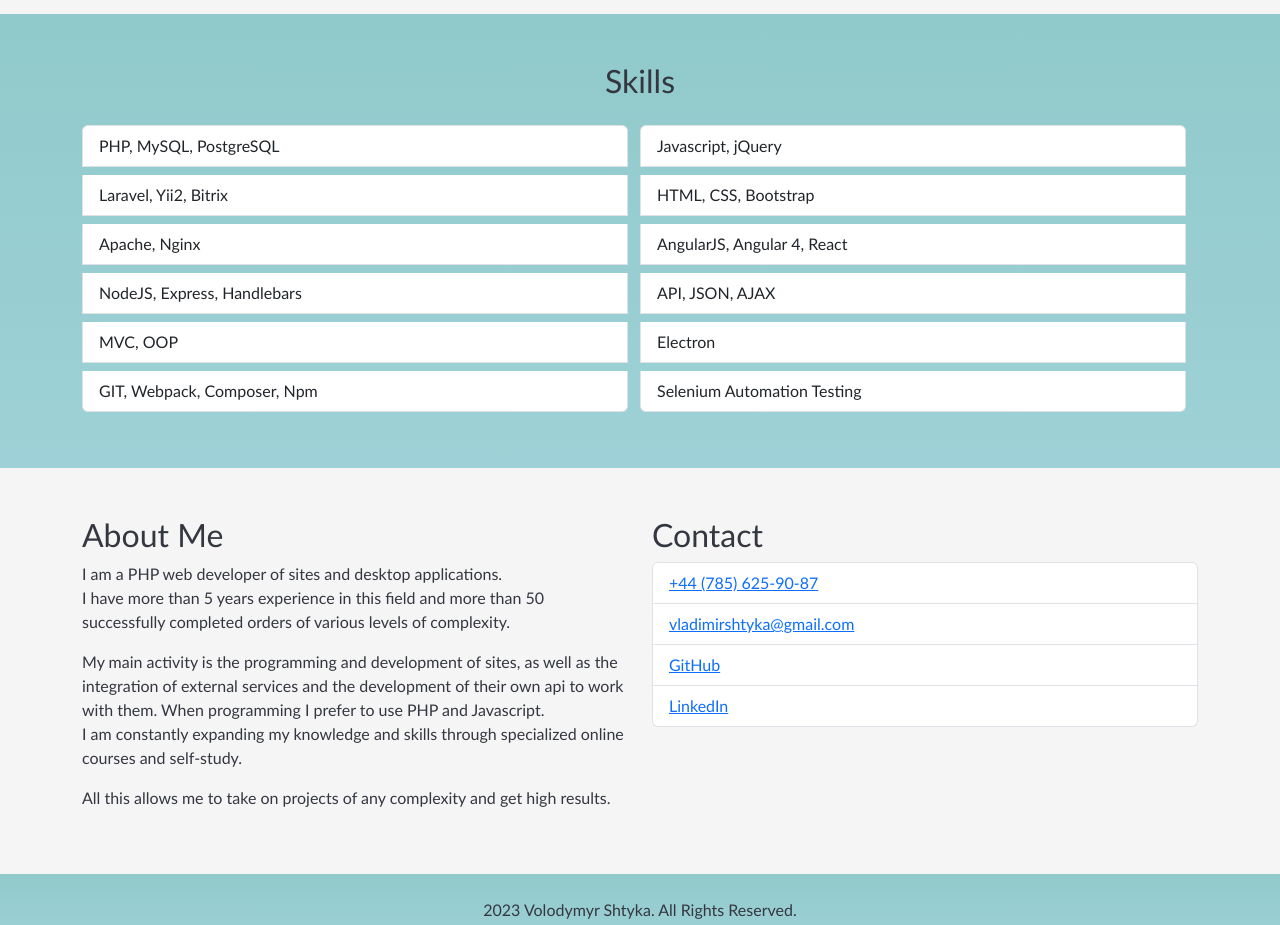
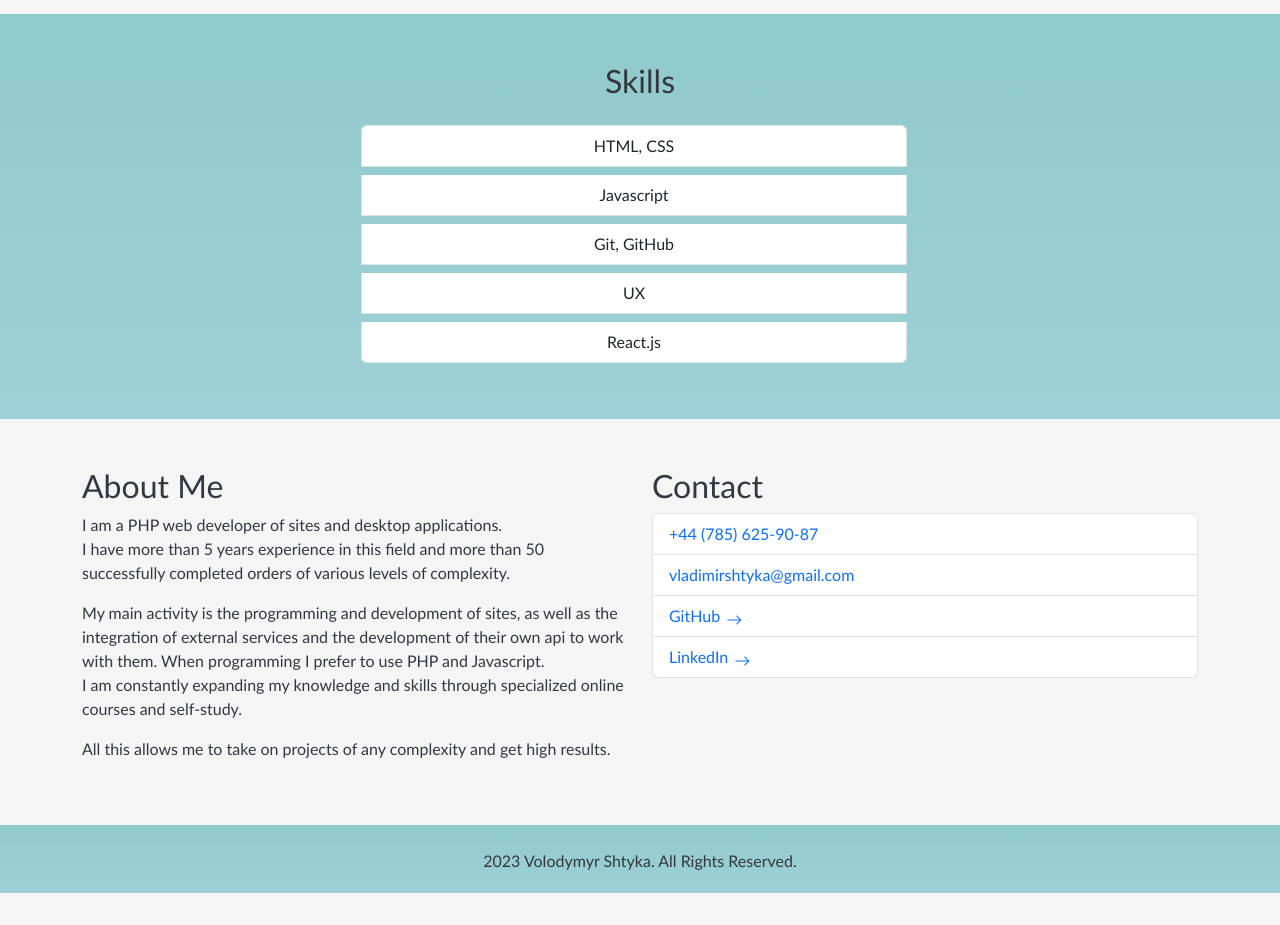
Before and after one commit to Volodymyr-Shtyka/Bootstrap-Portfolio, a plain HTML site: page index.html in a window 1280 px wide. Shown: the part 2120-3045 px from the top of the page. After the commit the page ends 3013 px from the top, so only its background shows below. Drawn offline with nearby package versions, Linux system fonts and the light colour scheme.

Commit message:
update skills, change contact links, box-shadow for links, clean css

```diff
--- a/css/style.css
+++ b/css/style.css
@@ -15,12 +15,14 @@ body {
     background: linear-gradient(#91cacb, #9dd1d7);
 }
 
-/* Header/ Navigation Bar */
+a {
+    text-decoration: none;
+}
+
 .navbar-brand {
     color: var(--primary-color);
 }
 
-/* Projects */
 .card img {
     height: 300px;
 }
@@ -28,3 +30,7 @@ body {
 .card .btn {
     background-color: var(--back-color);
 }
+
+.card .btn:hover {
+    box-shadow: 0 0 10px rgba(0, 0, 0, 0.3);
+}
--- a/index.html
+++ b/index.html
@@ -14,6 +14,7 @@
     <!-- Bootstrap CSS link -->
     <link href="https://cdn.jsdelivr.net/npm/bootstrap@5.3.2/dist/css/bootstrap.min.css" rel="stylesheet"
           integrity="sha384-T3c6CoIi6uLrA9TneNEoa7RxnatzjcDSCmG1MXxSR1GAsXEV/Dwwykc2MPK8M2HN" crossorigin="anonymous">
+    <link rel="stylesheet" href="https://cdn.jsdelivr.net/npm/bootstrap-icons@1.11.2/font/bootstrap-icons.min.css">
     <link rel="stylesheet" href="css/style.css">
     <title>Volodymyr Shtyka - Bootstrap Portfolio</title>
 </head>
@@ -148,22 +149,13 @@
     <div class="container">
         <div class="row justify-content-center">
             <h2 class="text-center mb-4">Skills</h2>
-            <div class="row">
-                <ul class="list-group col-md-12 col-lg-6">
-                    <li class="list-group-item list-group-item-action mb-2">PHP, MySQL, PostgreSQL</li>
-                    <li class="list-group-item list-group-item-action mb-2">Laravel, Yii2, Bitrix</li>
-                    <li class="list-group-item list-group-item-action mb-2">Apache, Nginx</li>
-                    <li class="list-group-item list-group-item-action mb-2">NodeJS, Express, Handlebars</li>
-                    <li class="list-group-item list-group-item-action mb-2">MVC, OOP</li>
-                    <li class="list-group-item list-group-item-action mb-2">GIT, Webpack, Composer, Npm</li>
-                </ul>
-                <ul class="list-group col-md-12 col-lg-6">
-                    <li class="list-group-item list-group-item-action mb-2">Javascript, jQuery</li>
-                    <li class="list-group-item list-group-item-action mb-2">HTML, CSS, Bootstrap</li>
-                    <li class="list-group-item list-group-item-action mb-2">AngularJS, Angular 4, React</li>
-                    <li class="list-group-item list-group-item-action mb-2">API, JSON, AJAX</li>
-                    <li class="list-group-item list-group-item-action mb-2">Electron</li>
-                    <li class="list-group-item list-group-item-action mb-2">Selenium Automation Testing</li>
+            <div class="row justify-content-center">
+                <ul class="list-group col-6 text-center">
+                    <li class="list-group-item list-group-item-action mb-2">HTML, CSS</li>
+                    <li class="list-group-item list-group-item-action mb-2">Javascript</li>
+                    <li class="list-group-item list-group-item-action mb-2">Git, GitHub</li>
+                    <li class="list-group-item list-group-item-action mb-2">UX</li>
+                    <li class="list-group-item list-group-item-action mb-2">React.js</li>
                 </ul>
             </div>
         </div>
@@ -188,16 +180,26 @@
             <h2>Contact</h2>
             <ul class="list-group">
                 <li class="list-group-item">
-                    <a href="tel:+447856259087">+44 (785) 625-90-87</a>
+                    <a class="icon-link icon-link-hover" href="tel:+447856259087">
+                        +44 (785) 625-90-87
+                    </a>
                 </li>
                 <li class="list-group-item">
-                    <a href="mailto:vladimirshtyka@gmail.com">vladimirshtyka@gmail.com</a>
+                    <a class="icon-link icon-link-hover" href="mailto:vladimirshtyka@gmail.com">
+                        vladimirshtyka@gmail.com
+                    </a>
                 </li>
                 <li class="list-group-item">
-                    <a href="https://github.com/Volodymyr-Shtyka" target="_blank">GitHub</a>
+                    <a class="icon-link icon-link-hover" href="https://github.com/Volodymyr-Shtyka" target="_blank">
+                        GitHub
+                        <i class="bi bi-arrow-right"></i>
+                    </a>
                 </li>
                 <li class="list-group-item">
-                    <a href="https://www.linkedin.com/in/vshtyka" target="_blank">LinkedIn</a>
+                    <a class="icon-link icon-link-hover" href="https://www.linkedin.com/in/vshtyka" target="_blank">
+                        LinkedIn
+                        <i class="bi bi-arrow-right"></i>
+                    </a>
                 </li>
             </ul>
         </div>
```
